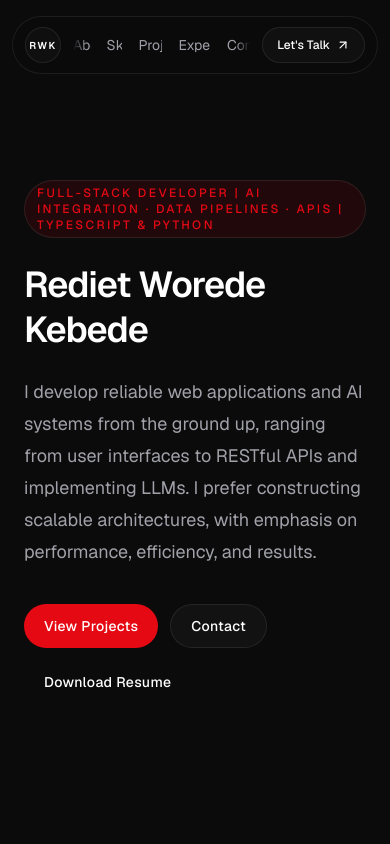
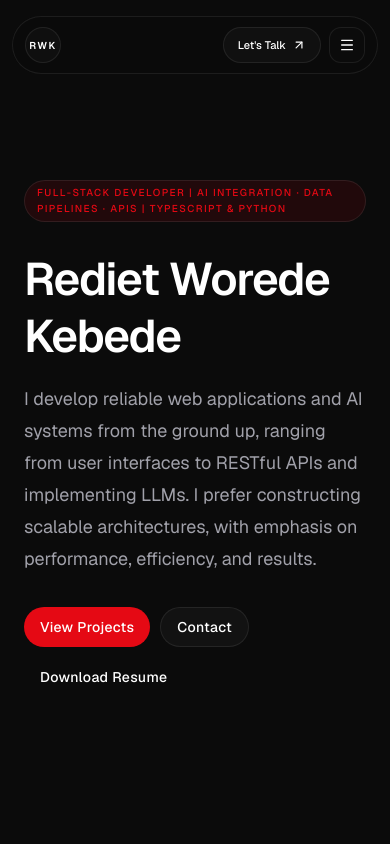
Before and after one commit to Redietkebede/Rediet_Worede_Kebede, a Next.js app: page / in a window 390 px wide. Shown: the top 844 px of the page. Built offline with nearby package versions, Linux system fonts and the light colour scheme.

Commit message:
feat: enhance UI components and improve responsiveness across the portfolio

```diff
--- a/app/components/Hero.tsx
+++ b/app/components/Hero.tsx
@@ -4,30 +4,32 @@ import { cn } from "@/lib/utils";
 import Link from "next/link";
 
 const ctaBase =
-  "inline-flex h-11 items-center justify-center rounded-full px-5 text-sm font-medium tracking-wide transition-all duration-200";
+  "inline-flex h-10 items-center justify-center rounded-full px-4 text-sm font-medium tracking-wide transition-all duration-200 sm:h-11 sm:px-5";
 
 export function Hero() {
   return (
     <section
       id="hero"
-      className="snap-start snap-always flex min-h-dvh items-center pt-24 pb-14 md:pt-28 md:pb-16"
+      className="snap-start snap-always flex min-h-svh items-center pt-16 pb-10 sm:min-h-dvh sm:pt-20 sm:pb-12 md:pt-28 md:pb-16"
     >
       <Container>
-        <div className="max-w-4xl">
+        <div className="max-w-4xl pt-2 md:pt-0">
           <Reveal duration={0.42} y={14}>
-            <p className="inline-flex rounded-full border border-accent/35 bg-accent/10 px-3 py-1 text-xs font-medium uppercase tracking-[0.2em] text-accent">
+            <p className="inline-flex max-w-full rounded-full border border-accent/35 bg-accent/10 px-3 py-1 text-[10px] leading-4 font-medium whitespace-normal uppercase tracking-[0.14em] text-accent sm:text-xs sm:tracking-[0.2em]">
               {profile.headline}
             </p>
           </Reveal>
           <Reveal delay={0.05} duration={0.45} y={14}>
-            <Heading level={1} className="mt-6 max-w-3xl">
+            <Heading level={1} className="mt-7 max-w-[13ch] text-[2.85rem] leading-[1.02] sm:mt-8 sm:max-w-3xl sm:text-5xl">
               {profile.fullName}
             </Heading>
           </Reveal>
           <Reveal delay={0.1} duration={0.45} y={14}>
-            <Lead className="mt-6 max-w-3xl">{profile.intro}</Lead>
+            <Lead className="mt-5 max-w-[38ch] text-base leading-8 sm:mt-6 sm:max-w-3xl sm:text-lg md:text-xl">
+              {profile.intro}
+            </Lead>
           </Reveal>
-          <Stagger className="mt-9 flex flex-wrap gap-3" delayChildren={0.14} staggerChildren={0.07}>
+          <Stagger className="mt-8 flex flex-wrap items-center gap-2.5 sm:mt-9 sm:gap-3" delayChildren={0.14} staggerChildren={0.07}>
             <StaggerItem duration={0.36} y={10}>
               <Link
                 href="/#projects"
--- a/app/components/Navbar.tsx
+++ b/app/components/Navbar.tsx
@@ -1,10 +1,11 @@
 "use client";
 
 import { ArrowUpRight } from "lucide-react";
-import { HoverGlowButton } from "@/components/ui/hover-glow-button";
+import { Button, HoverGlowButton } from "@/components/ui";
+import { cn } from "@/lib/utils";
 import Link from "next/link";
 import { useRouter } from "next/navigation";
-import type { ReactNode } from "react";
+import { useEffect, useRef, useState } from "react";
 
 const navItems = [
   { label: "About", href: "/#about" },
@@ -14,24 +15,68 @@ const navItems = [
   { label: "Contact", href: "/#contact" },
 ];
 
-function AnimatedNavLink({ href, children }: { href: string; children: ReactNode }) {
+function AnimatedDesktopNavLink({ href, label }: { href: string; label: string }) {
   return (
-    <Link href={href} className="group relative inline-flex h-6 items-start overflow-hidden text-sm leading-6">
-      <span className="flex transform-gpu flex-col transition-transform duration-[400ms] ease-out group-hover:-translate-y-6">
-        <span className="block h-6 text-text-secondary">{children}</span>
-        <span className="block h-6 text-text-primary">{children}</span>
+    <Link
+      href={href}
+      className="group relative inline-flex items-center py-1 text-sm font-medium text-text-secondary transition-colors hover:text-text-primary"
+    >
+      <span className="relative block h-[1.15em] overflow-hidden leading-none">
+        <span className="block transition-transform duration-300 ease-out group-hover:-translate-y-full">
+          {label}
         </span>
+        <span className="absolute left-0 top-full block text-text-primary transition-transform duration-300 ease-out group-hover:-translate-y-full">
+          {label}
+        </span>
+      </span>
+      <span className="pointer-events-none absolute -bottom-1 left-0 h-px w-0 bg-accent transition-all duration-300 group-hover:w-full" />
     </Link>
   );
 }
 
 export function Navbar() {
   const router = useRouter();
+  const [open, setOpen] = useState(false);
+  const menuRootRef = useRef<HTMLDivElement>(null);
+
+  useEffect(() => {
+    const handleClickOutside = (event: MouseEvent) => {
+      if (!menuRootRef.current) return;
+      if (!menuRootRef.current.contains(event.target as Node)) {
+        setOpen(false);
+      }
+    };
+
+    const handleEscape = (event: KeyboardEvent) => {
+      if (event.key === "Escape") {
+        setOpen(false);
+      }
+    };
+
+    document.addEventListener("mousedown", handleClickOutside);
+    document.addEventListener("keydown", handleEscape);
+
+    return () => {
+      document.removeEventListener("mousedown", handleClickOutside);
+      document.removeEventListener("keydown", handleEscape);
+    };
+  }, []);
+
+  useEffect(() => {
+    const handleResize = () => {
+      if (window.innerWidth >= 768) {
+        setOpen(false);
+      }
+    };
+
+    window.addEventListener("resize", handleResize);
+    return () => window.removeEventListener("resize", handleResize);
+  }, []);
 
   return (
-    <header className="fixed top-4 inset-x-0 z-50 px-3 sm:px-6">
+    <header className="fixed inset-x-0 top-4 z-50 px-3 sm:px-6">
       <div className="w-full rounded-full border border-border-strong bg-background/65 px-3 py-2.5 backdrop-blur-xl sm:px-5">
-        <div className="flex items-center gap-3 sm:gap-6">
+        <div className="flex items-center justify-between gap-3 sm:gap-6">
           <Link
             href="/#hero"
             className="inline-flex h-9 w-9 shrink-0 items-center justify-center rounded-full border border-border-strong bg-surface/80 text-[10px] font-semibold tracking-[0.16em] text-text-primary uppercase transition hover:border-accent hover:text-accent"
@@ -40,25 +85,85 @@ export function Navbar() {
             RWK
           </Link>
 
-          <nav className="flex min-w-0 flex-1 items-center justify-center gap-4 overflow-x-auto whitespace-nowrap text-center [scrollbar-width:none] [-webkit-mask-image:linear-gradient(to_right,transparent,black_8%,black_92%,transparent)] [mask-image:linear-gradient(to_right,transparent,black_8%,black_92%,transparent)] [&::-webkit-scrollbar]:hidden sm:gap-7">
+          <nav className="hidden items-center gap-6 md:flex lg:gap-8">
             {navItems.map((item) => (
-              <AnimatedNavLink key={item.href} href={item.href}>
-                {item.label}
-              </AnimatedNavLink>
+              <AnimatedDesktopNavLink key={item.href} href={item.href} label={item.label} />
             ))}
           </nav>
 
+          <div ref={menuRootRef} className="relative flex items-center gap-2">
             <HoverGlowButton
-            onClick={() => router.push("/#contact")}
+              onClick={() => {
+                setOpen(false);
+                router.push("/#contact");
+              }}
               glowColor="rgba(229, 9, 20, 0.62)"
               backgroundColor="rgba(18, 18, 18, 0.9)"
               textColor="#ffffff"
               hoverTextColor="#ffffff"
-            className="hidden h-9 shrink-0 items-center gap-1.5 border-border-strong px-3.5 text-xs font-medium sm:inline-flex"
+              className="h-9 shrink-0 items-center gap-1.5 border-border-strong px-3.5 text-[11px] font-medium sm:text-xs"
             >
               Let&apos;s Talk
               <ArrowUpRight className="h-3.5 w-3.5 shrink-0" />
             </HoverGlowButton>
+
+            <Button
+              className="group rounded-xl md:hidden"
+              variant="outline"
+              size="icon"
+              onClick={() => setOpen((prev) => !prev)}
+              aria-expanded={open}
+              aria-label={open ? "Close menu" : "Open menu"}
+            >
+              <svg
+                className="pointer-events-none"
+                width={16}
+                height={16}
+                viewBox="0 0 24 24"
+                fill="none"
+                stroke="currentColor"
+                strokeWidth="2"
+                strokeLinecap="round"
+                strokeLinejoin="round"
+                xmlns="http://www.w3.org/2000/svg"
+              >
+                <path
+                  d="M4 12L20 12"
+                  className="origin-center -translate-y-[7px] transition-all duration-300 [transition-timing-function:cubic-bezier(.5,.85,.25,1.1)] group-aria-expanded:translate-x-0 group-aria-expanded:translate-y-0 group-aria-expanded:rotate-[315deg]"
+                />
+                <path
+                  d="M4 12H20"
+                  className="origin-center transition-all duration-300 [transition-timing-function:cubic-bezier(.5,.85,.25,1.8)] group-aria-expanded:rotate-45"
+                />
+                <path
+                  d="M4 12H20"
+                  className="origin-center translate-y-[7px] transition-all duration-300 [transition-timing-function:cubic-bezier(.5,.85,.25,1.1)] group-aria-expanded:translate-y-0 group-aria-expanded:rotate-[135deg]"
+                />
+              </svg>
+            </Button>
+
+            <div
+              className={cn(
+                "absolute top-[calc(100%+0.6rem)] right-0 min-w-[200px] rounded-2xl border border-border-strong bg-background/95 p-2 shadow-[0_20px_60px_rgba(0,0,0,0.45)] backdrop-blur-xl transition-all duration-200 md:hidden",
+                open
+                  ? "pointer-events-auto translate-y-0 opacity-100"
+                  : "pointer-events-none -translate-y-1 opacity-0",
+              )}
+            >
+              <nav className="grid gap-1">
+                {navItems.map((item) => (
+                  <Link
+                    key={item.href}
+                    href={item.href}
+                    className="rounded-xl px-3 py-2 text-sm text-text-secondary transition hover:bg-surface hover:text-text-primary"
+                    onClick={() => setOpen(false)}
+                  >
+                    {item.label}
+                  </Link>
+                ))}
+              </nav>
+            </div>
+          </div>
         </div>
       </div>
     </header>
--- a/app/components/Projects.tsx
+++ b/app/components/Projects.tsx
@@ -11,15 +11,11 @@ const previewImages = [
 
 const projectIconKeys = ["exam", "fitness", "learning", "finance"] as const;
 
-function shortenLabel(title: string) {
-  return title.length <= 24 ? title : `${title.slice(0, 21)}...`;
-}
-
 export function Projects() {
   const tabs = projects.map((project, index) => ({
     iconKey: projectIconKeys[Math.min(index, projectIconKeys.length - 1)],
     value: `tab-${index + 1}`,
-    label: shortenLabel(project.title),
+    label: project.title,
     content: {
       badge: `Project ${String(index + 1).padStart(2, "0")}`,
       title: project.title,
--- a/components/ui/Button.tsx
+++ b/components/ui/Button.tsx
@@ -1,8 +1,8 @@
 import type { ButtonHTMLAttributes } from "react";
 import { cn } from "@/lib/utils";
 
-type ButtonVariant = "primary" | "secondary" | "ghost";
-type ButtonSize = "sm" | "md" | "lg";
+type ButtonVariant = "primary" | "secondary" | "ghost" | "outline";
+type ButtonSize = "sm" | "md" | "lg" | "icon";
 
 const variantClasses: Record<ButtonVariant, string> = {
   primary:
@@ -11,12 +11,15 @@ const variantClasses: Record<ButtonVariant, string> = {
     "bg-surface text-text-primary border border-border-strong hover:border-text-secondary/40",
   ghost:
     "bg-transparent text-text-secondary hover:bg-white/5 hover:text-text-primary border border-transparent",
+  outline:
+    "border border-border-strong bg-background text-text-primary hover:border-accent hover:text-accent",
 };
 
 const sizeClasses: Record<ButtonSize, string> = {
   sm: "h-9 px-4 text-sm",
   md: "h-11 px-5 text-sm",
   lg: "h-12 px-6 text-base",
+  icon: "h-9 w-9 p-0",
 };
 
 export interface ButtonProps extends ButtonHTMLAttributes<HTMLButtonElement> {
@@ -37,6 +40,7 @@ export function Button({
       className={cn(
         "inline-flex items-center justify-center rounded-full font-medium tracking-wide transition-all duration-200",
         "focus-visible:outline-none focus-visible:ring-2 focus-visible:ring-accent focus-visible:ring-offset-2 focus-visible:ring-offset-background",
+        "[&_svg]:pointer-events-none [&_svg]:shrink-0",
         "disabled:pointer-events-none disabled:opacity-60",
         variantClasses[variant],
         sizeClasses[size],
--- a/components/ui/hover-glow-button.tsx
+++ b/components/ui/hover-glow-button.tsx
@@ -1,7 +1,7 @@
 "use client";
 
 import type { MouseEvent, ReactNode } from "react";
-import { useRef, useState } from "react";
+import { useEffect, useRef, useState } from "react";
 
 interface ButtonProps {
   children: ReactNode;
@@ -27,8 +27,24 @@ const HoverGlowButton = ({
   const buttonRef = useRef<HTMLButtonElement>(null);
   const [glowPosition, setGlowPosition] = useState({ x: 50, y: 50 });
   const [isHovered, setIsHovered] = useState(false);
+  const [canHover, setCanHover] = useState(false);
+
+  useEffect(() => {
+    const mediaQuery = window.matchMedia("(hover: hover) and (pointer: fine)");
+    const updateCapability = () => setCanHover(mediaQuery.matches);
+    updateCapability();
+
+    if (typeof mediaQuery.addEventListener === "function") {
+      mediaQuery.addEventListener("change", updateCapability);
+      return () => mediaQuery.removeEventListener("change", updateCapability);
+    }
+
+    mediaQuery.addListener(updateCapability);
+    return () => mediaQuery.removeListener(updateCapability);
+  }, []);
 
   const handleMouseMove = (e: MouseEvent<HTMLButtonElement>) => {
+    if (!canHover) return;
     if (!buttonRef.current) return;
     const rect = buttonRef.current.getBoundingClientRect();
     setGlowPosition({ x: e.clientX - rect.left, y: e.clientY - rect.top });
@@ -40,9 +56,9 @@ const HoverGlowButton = ({
       type="button"
       onClick={onClick}
       disabled={disabled}
-      onMouseMove={handleMouseMove}
-      onMouseEnter={() => setIsHovered(true)}
-      onMouseLeave={() => setIsHovered(false)}
+      onMouseMove={canHover ? handleMouseMove : undefined}
+      onMouseEnter={canHover ? () => setIsHovered(true) : undefined}
+      onMouseLeave={canHover ? () => setIsHovered(false) : undefined}
       className={[
         "relative inline-flex items-center overflow-hidden border transition-colors duration-300",
         "cursor-pointer rounded-full",
@@ -53,7 +69,7 @@ const HoverGlowButton = ({
         .join(" ")}
       style={{
         backgroundColor,
-        color: isHovered ? hoverTextColor : textColor,
+        color: canHover && isHovered ? hoverTextColor : textColor,
       }}
 
     >
@@ -61,7 +77,7 @@ const HoverGlowButton = ({
         className={[
           "pointer-events-none absolute h-[180px] w-[180px] rounded-full opacity-60",
           "transition-transform duration-[400ms] ease-out -translate-x-1/2 -translate-y-1/2",
-          isHovered ? "scale-125" : "scale-0",
+          canHover && isHovered ? "scale-125" : "scale-0",
         ].join(" ")}
         style={{
           left: `${glowPosition.x}px`,
```
Also changed, not shown: app/styles/globals.css (+9 -0 lines), components/ui/shadcnblocks-com-feature108.tsx (+17 -4 lines). Lines whose indentation alone changed are shown as unchanged.
